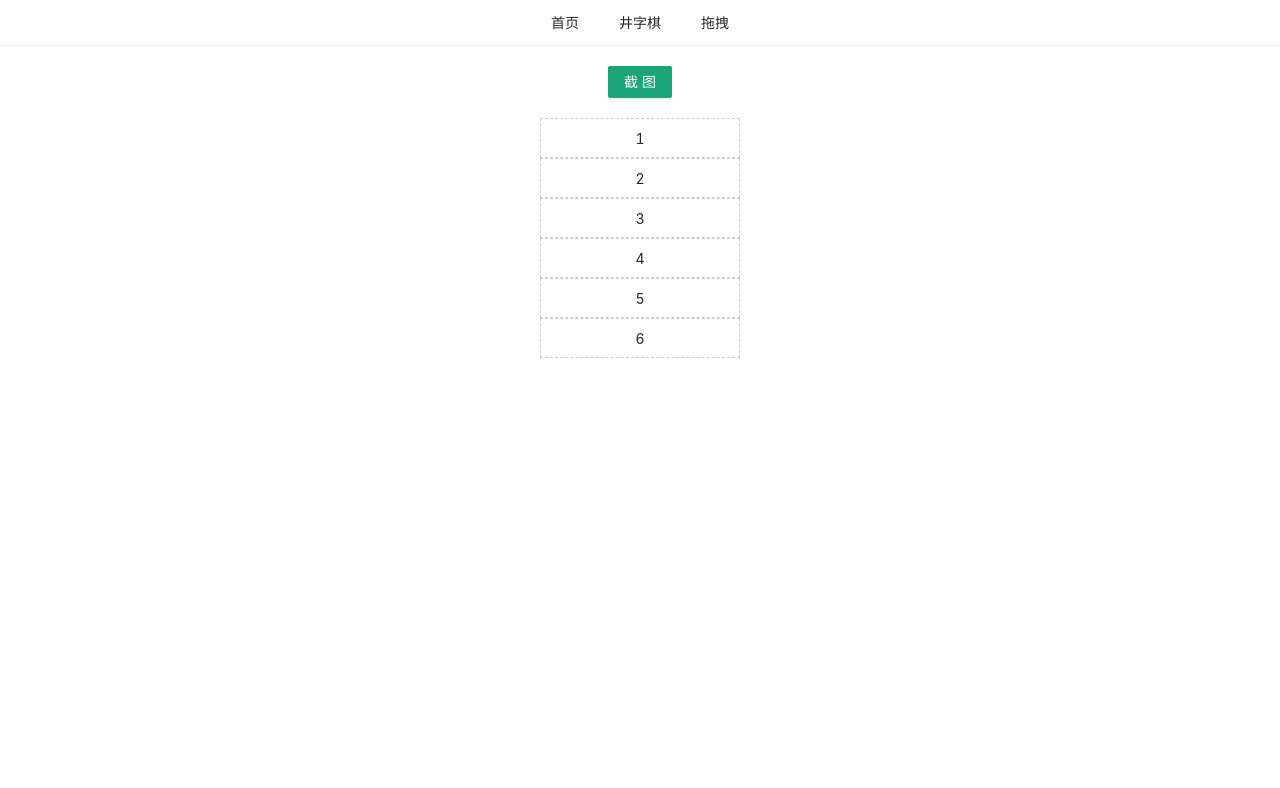
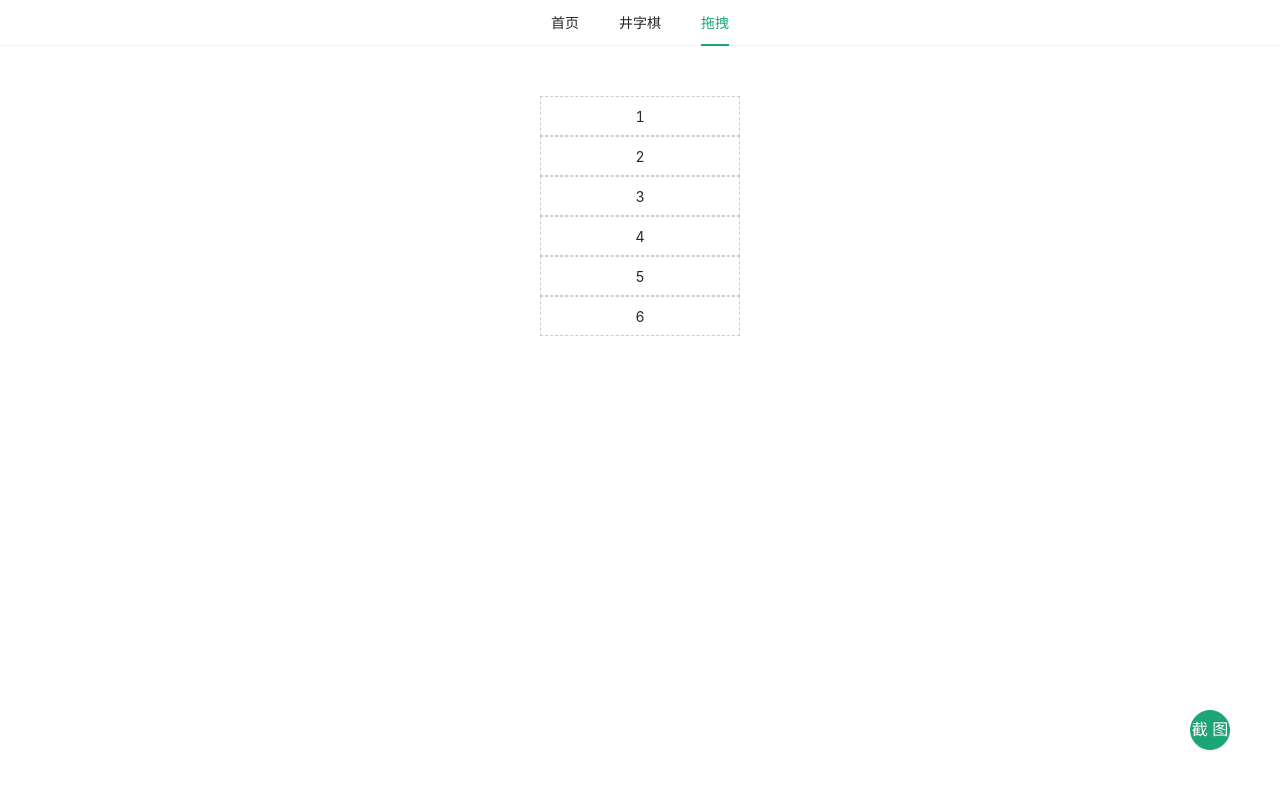
Before and after one commit to lan-he/lanhe-blog, a React (Create React App) app: page /#/toimg-design in a window 1280 px wide. Shown: the top 788 px of the page. Built offline with nearby package versions, Linux system fonts and the light colour scheme.

Commit message:
全局截图

```diff
--- a/src/App.jsx
+++ b/src/App.jsx
@@ -1,45 +1,81 @@
 import { Outlet, useNavigate, useLocation } from 'react-router-dom'
 import './App.less'
-import { Menu } from 'antd'
-import React from 'react'
+import { Menu, Button } from 'antd'
+import React, { useState, useEffect } from 'react'
+import html2canvas from 'html2canvas'
+import ScreenshotModal from '@/conponent/screenshot-modal.jsx'
 
 export default function App() {
     const menuItems = [
         {
-            key: 'home',
+            key: '/',
             label: '首页',
-            path: '/home',
         },
         {
-            key: 'tic-tac-toe',
+            key: '/tic-tac-toe',
             label: '井字棋',
-            path: '/tic-tac-toe',
         },
         {
-            key: 'toimg-design',
+            key: '/toimg-design',
             label: '拖拽',
-            path: '/toimg-design',
         },
     ]
     const navigate = useNavigate()
     const params = useLocation()
     const onClickMenu = (item) => {
-        console.log(params, 'paramsparams')
-        navigate('/' + item.key)
+        navigate(item.key)
+    }
+    const [current, setCurrent] = useState('/')
+    useEffect(() => {
+        setCurrent(params.pathname)
+    }, [params.pathname, current])
+
+    // 截图
+    const [isModalVisible, setIsModalVisible] = useState(false)
+    const [imgBeas64, setImgBeas64] = useState(false)
+    const html2canvasScreenshot = () => {
+        var node = document.getElementById('screenshot')
+        html2canvas(node, { useCORS: true }).then((canvas) => {
+            setImgBeas64(canvas.toDataURL('image/png'))
+            // const dataImg = new Image()
+            // dataImg.src = canvas.toDataURL('image/png')
+            // const alink = document.createElement("a");
+            // alink.href = dataImg.src;
+            // alink.download = "testImg.jpg";
+            // alink.click();
+            setIsModalVisible(true)
+        })
     }
 
+    const onHandleCancels = () => {
+        setIsModalVisible(false)
+    }
     return (
-        <div>
+        <div className="App">
             <Menu
                 className="menu-box"
                 mode="horizontal"
-                defaultOpenKeys={['sub1']}
+                selectedKeys={[current]}
                 items={menuItems}
                 onClick={onClickMenu}
             />
             <div className="outlet-box" id="screenshot">
                 <Outlet />
             </div>
+            <Button
+                className="screenshot-button"
+                onClick={html2canvasScreenshot}
+                type="primary"
+                shape="circle"
+                size="large"
+            >
+                截图
+            </Button>
+            <ScreenshotModal
+                imgBeas64Show={imgBeas64}
+                isModalVisible={isModalVisible}
+                onHandleCancel={onHandleCancels}
+            />
         </div>
     )
 }
--- a/src/App.less
+++ b/src/App.less
@@ -11,4 +11,11 @@
     width: 1000px;
     margin: auto;
     margin-top: 20px;
+    padding: 10px;
+    box-sizing: border-box;
 }
+.screenshot-button {
+    position: fixed;
+    right: 50px;
+    bottom: 50px;
+}
--- a/src/conponent/screenshot-modal.jsx
+++ b/src/conponent/screenshot-modal.jsx
@@ -1,17 +1,14 @@
 import { Modal } from 'antd'
-import React, { useEffect } from 'react'
+import React from 'react'
 
 const ScreenshotModal = (props) => {
     const handleCancel = () => {
         props.onHandleCancel()
     }
-    useEffect(() => {
-        // console.log(props.contextsss, 'contextssscontextssscontextsss')
-    })
     return (
         <>
-            <Modal title="Basic Modal" visible={props.isModalVisible} onOk={handleCancel} onCancel={handleCancel}>
-                <img src={props.imgBeas64Show} alt="屏幕截图" />
+            <Modal title="截图" visible={props.isModalVisible} onOk={handleCancel} onCancel={handleCancel} width={900}>
+                <img style={{ width: '100%' }} src={props.imgBeas64Show} alt="屏幕截图" />
             </Modal>
         </>
     )
--- a/src/views/home.jsx
+++ b/src/views/home.jsx
@@ -6,12 +6,8 @@ class Home extends React.Component {
         return (
             <div id="my-node">
                 <span>Home</span>
-                <Button onClick={this.dwiajij} type="primary">
-                    Button
-                </Button>
-                <Button onClick={this.html2canvasDemo} type="primary">
-                    Button2
-                </Button>
+                <Button type="primary">Button</Button>
+                <img src="https://hemingxaun-1256953833.cos.ap-shanghai.myqcloud.com/kaola.png" alt="kaola" />
             </div>
         )
     }
--- a/src/views/tic-tac-toe.jsx
+++ b/src/views/tic-tac-toe.jsx
@@ -1,5 +1,6 @@
 import React from 'react'
 import './tic-tac-toe.less'
+import { Button } from 'antd'
 function Square(props) {
     return (
         <button className="square" onClick={props.onClickButton}>
@@ -100,7 +101,9 @@ class Game extends React.Component {
             const desc = move ? 'Go to move #' + move : 'Go to game start'
             return (
                 <li key={move}>
-                    <button onClick={() => this.jumpTo(move)}>{desc}</button>
+                    <Button type="primary" onClick={() => this.jumpTo(move)}>
+                        {desc}
+                    </Button>
                 </li>
             )
         })
--- a/src/views/tic-tac-toe.less
+++ b/src/views/tic-tac-toe.less
@@ -1,7 +1,11 @@
 .tic-tac-toe {
+    display: flex;
     ol,
     ul {
         padding-left: 30px;
+    }
+    li {
+        margin-top: 2px;
     }
 
     .board-row:after {
--- a/src/views/toimg-design.jsx
+++ b/src/views/toimg-design.jsx
@@ -1,8 +1,5 @@
-import React, { useState } from 'react'
-import html2canvas from 'html2canvas'
+import React from 'react'
 import './toimg-design.less'
-import ScreenshotModal from '@/conponent/screenshot-modal.jsx'
-import { Button } from 'antd'
 
 export default function ToimgDesign() {
     var selected
@@ -30,31 +27,9 @@ export default function ToimgDesign() {
     function dragStart(e) {
         selected = e.target
     }
-    const [isModalVisible, setIsModalVisible] = useState(false)
-    const [imgBeas64, setImgBeas64] = useState(false)
-    const html2canvasScreenshot = () => {
-        var node = document.getElementById('canvas')
-        html2canvas(node).then((canvas) => {
-            setImgBeas64(canvas.toDataURL('image/png'))
-            // const dataImg = new Image()
-            // dataImg.src = canvas.toDataURL('image/png')
-            // const alink = document.createElement("a");
-            // alink.href = dataImg.src;
-            // alink.download = "testImg.jpg";
-            // alink.click();
-            setIsModalVisible(true)
-        })
-    }
-
-    const onHandleCancels = () => {
-        setIsModalVisible(false)
-    }
     const appleList = [1, 2, 3, 4, 5, 6]
     return (
         <div className="toimg-design">
-            <Button onClick={html2canvasScreenshot} type="primary">
-                截图
-            </Button>
             <ul id="canvas">
                 {appleList.map((item) => {
                     return (
@@ -71,11 +46,6 @@ export default function ToimgDesign() {
                     )
                 })}
             </ul>
-            <ScreenshotModal
-                imgBeas64Show={imgBeas64}
-                isModalVisible={isModalVisible}
-                onHandleCancel={onHandleCancels}
-            />
         </div>
     )
 }
```
